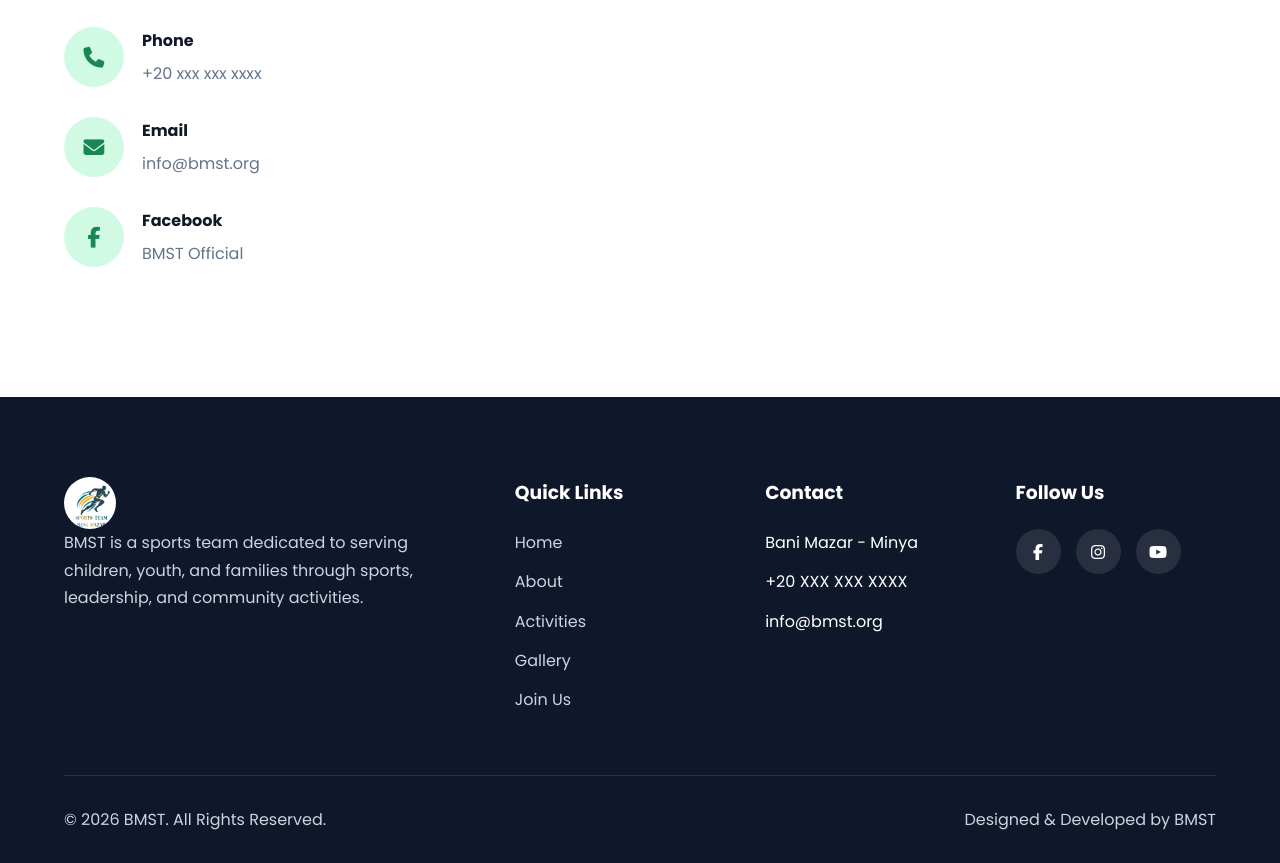
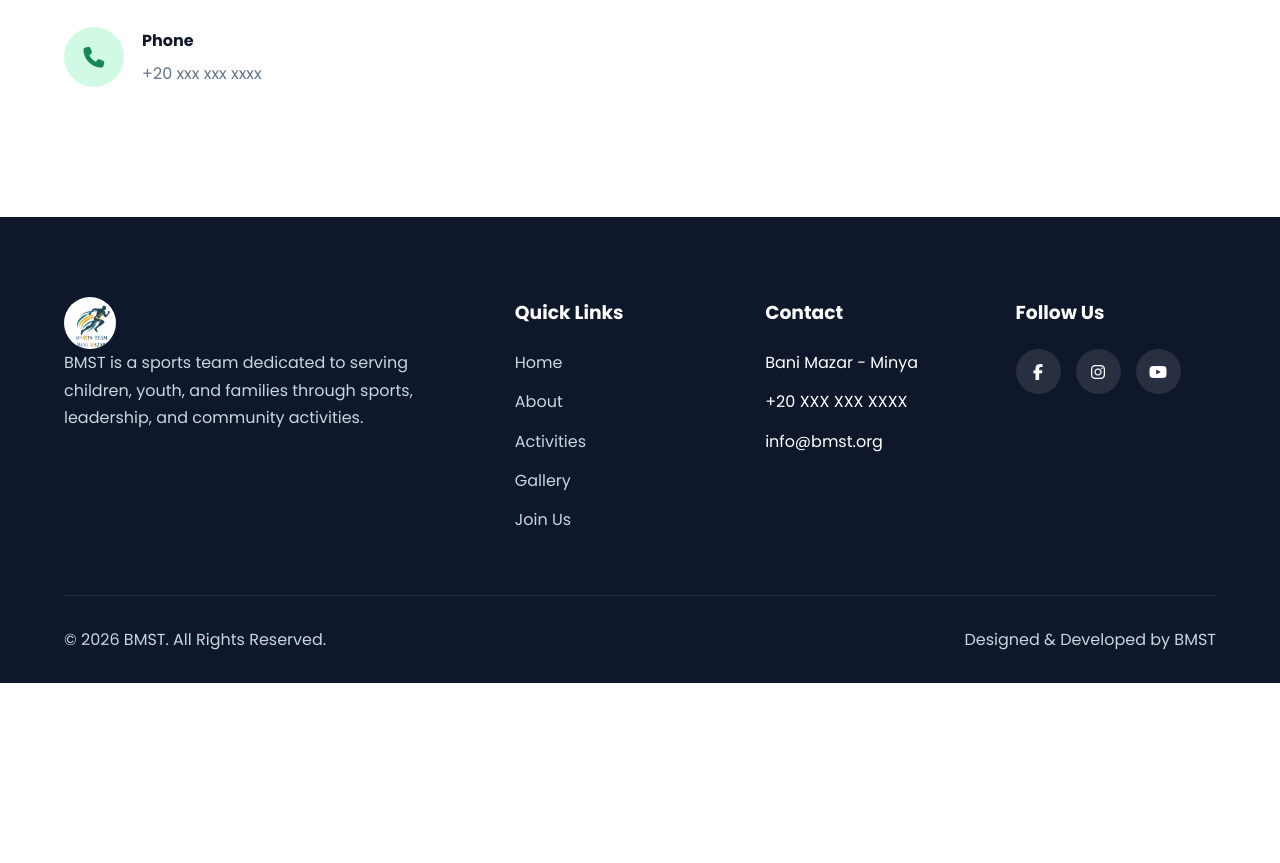
Before and after one commit to WassemAymanAtta/BMST, a plain HTML site: page index.html in a window 1280 px wide. Shown: the part 7639-8502 px from the top of the page. After the commit the page ends 8322 px from the top, so only its background shows below. Drawn offline with Linux system fonts and the light colour scheme.

Commit message:
delete section

```diff
--- a/index.html
+++ b/index.html
@@ -836,33 +836,6 @@
 
                         </div>
 
-                        <div class="contact-box">
-
-                            <i class="fa-solid fa-envelope"></i>
-
-                            <div>
-
-                                <h4>Email</h4>
-
-                                <span>info@bmst.org</span>
-
-                            </div>
-
-                        </div>
-
-                        <div class="contact-box">
-
-                            <i class="fa-brands fa-facebook-f"></i>
-
-                            <div>
-
-                                <h4>Facebook</h4>
-
-                                <span>BMST Official</span>
-
-                            </div>
-
-                        </div>
 
 
         </section>
```
